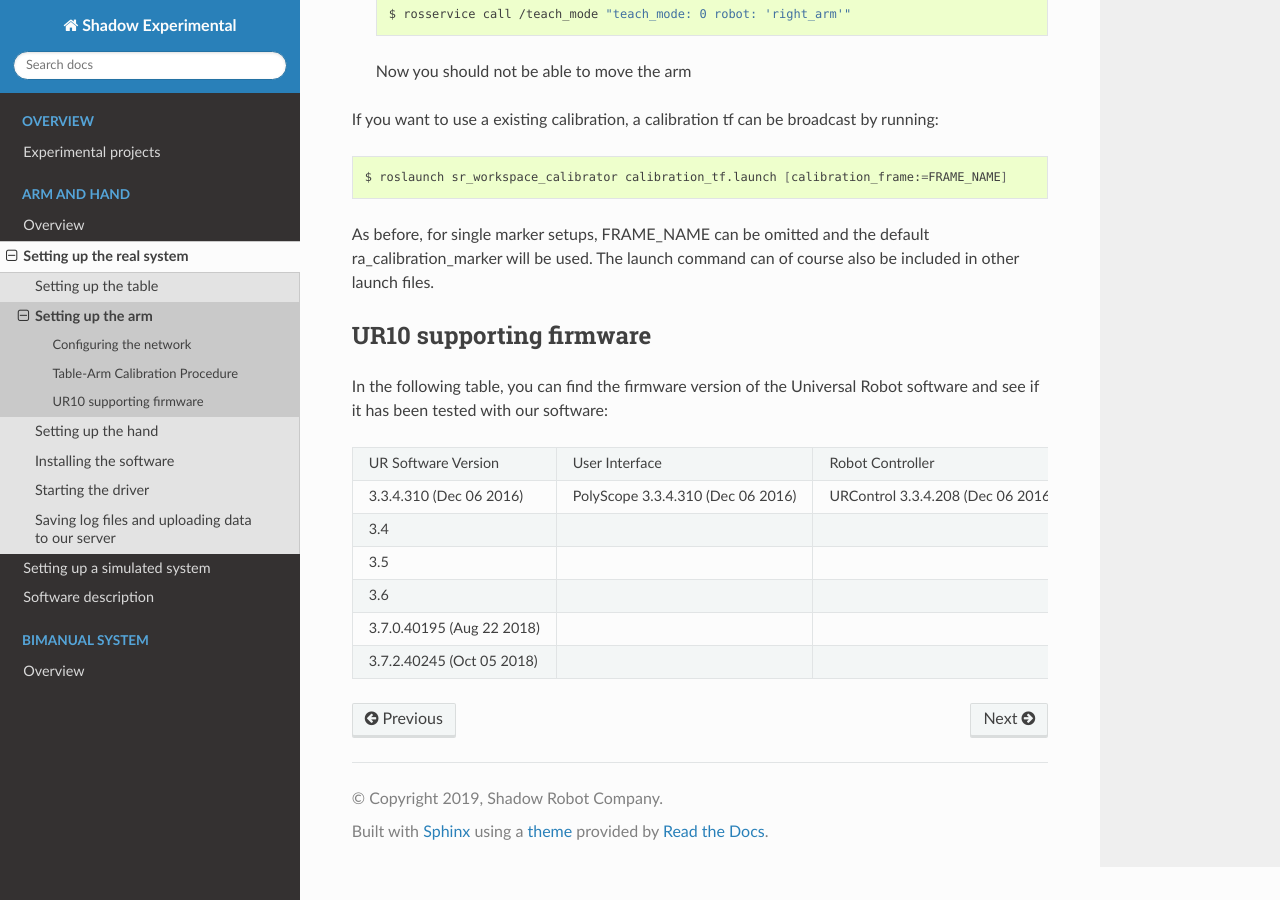
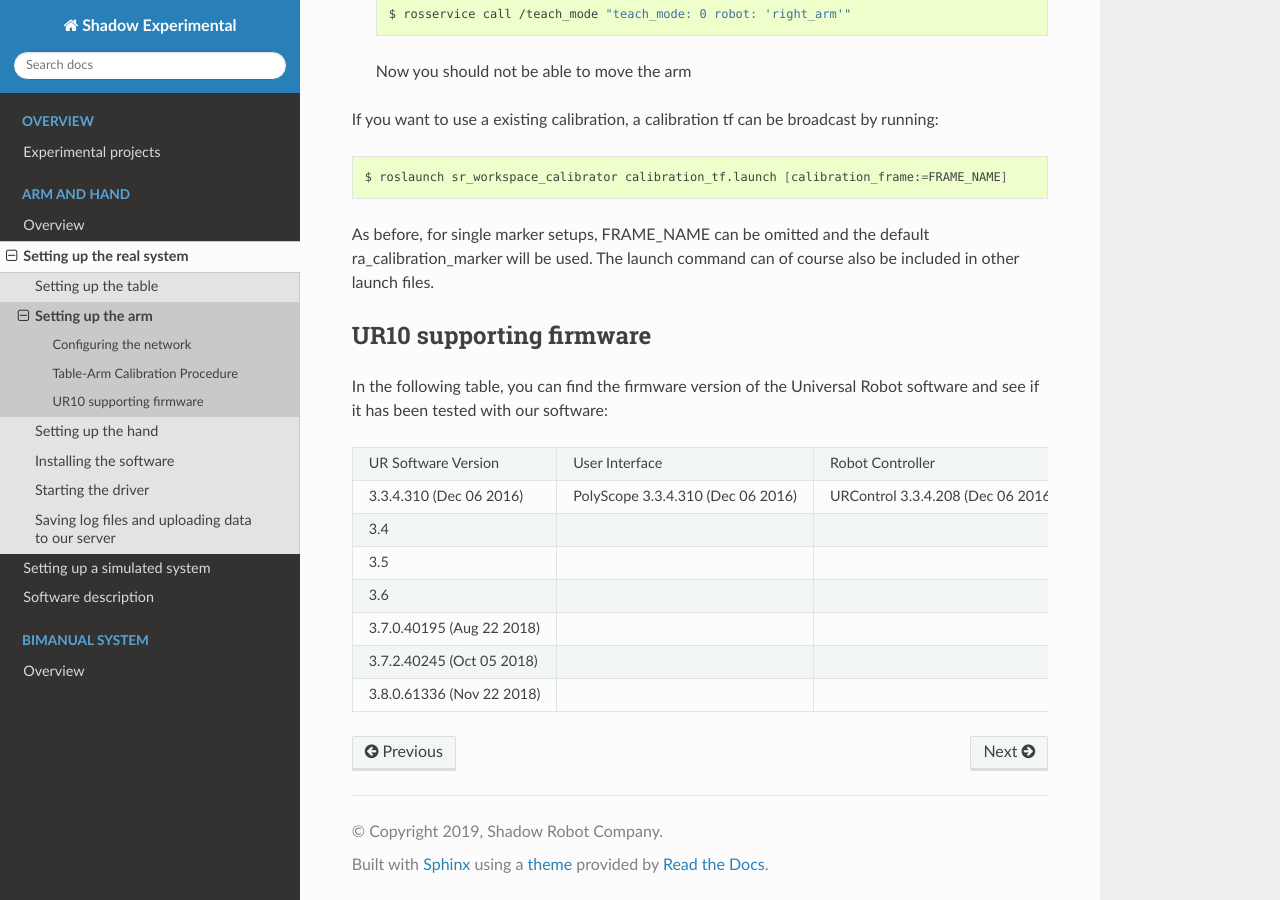
Before and after one commit to shadow-robot/sr_experimental_documentation, a Sphinx documentation site: the page built from docs/user_guide/1_2_setting_up_arm.md, in a window 1280 px wide and 900 px high, scrolled down 6744 px. Built offline with Sphinx 7.4.7 and the Read the Docs theme 2.0.0, drawn with Linux system fonts in a browser that asks for light colours.

Commit message:
Update 1_2_setting_up_arm.md

```diff
--- a/docs/user_guide/1_2_setting_up_arm.md
+++ b/docs/user_guide/1_2_setting_up_arm.md
@@ -150,7 +150,9 @@ In the following table, you can find the firmware version of the Universal Robot
 +---------------------------+-----------------------------------+-----------------------------------+--------------------+--------------------+---------------+-------------+------------+-------------------+
 | 3.7.0.40195 (Aug 22 2018) |                                   |                                   | URSafetyA (3.5.2)  | URSafetyB (3.5.4)  | ur-2018300632 | 192.168.1.1 | 2018300632 | `Yes`__           |
 +---------------------------+-----------------------------------+-----------------------------------+--------------------+--------------------+---------------+-------------+------------+-------------------+
-| 3.7.2.40245 (Oct 05 2018) |                                   |                                   | URSafetyA (3.5.2)  | URSafetyB (3.5.4)  | ur-2018301419 | 192.168.1.1 | 2018301419 | Demo Room 1       |
+| 3.7.2.40245 (Oct 05 2018) |                                   |                                   | URSafetyA (3.5.2)  | URSafetyB (3.5.4)  | ur-2018301419 | 192.168.1.1 | 2018301419 | Demo Room 2       |
++---------------------------+-----------------------------------+-----------------------------------+--------------------+--------------------+---------------+-------------+------------+-------------------+
+| 3.8.0.61336 (Nov 22 2018) |                                   |                                   | URSafetyA (3.5.2)  | URSafetyB (3.5.4)  | ur-2018301649 | 192.168.1.1 | 2018301649 | Demo Room 2       |
 +---------------------------+-----------------------------------+-----------------------------------+--------------------+--------------------+---------------+-------------+------------+-------------------+
 
 __ https://shadowrobot.atlassian.net/projects/SRC?selectedItem=com.atlassian.plugins.atlassian-connect-plugin:com.kanoah.test-manager__main-project-page#!/testPlayer/SRC-R82
```
